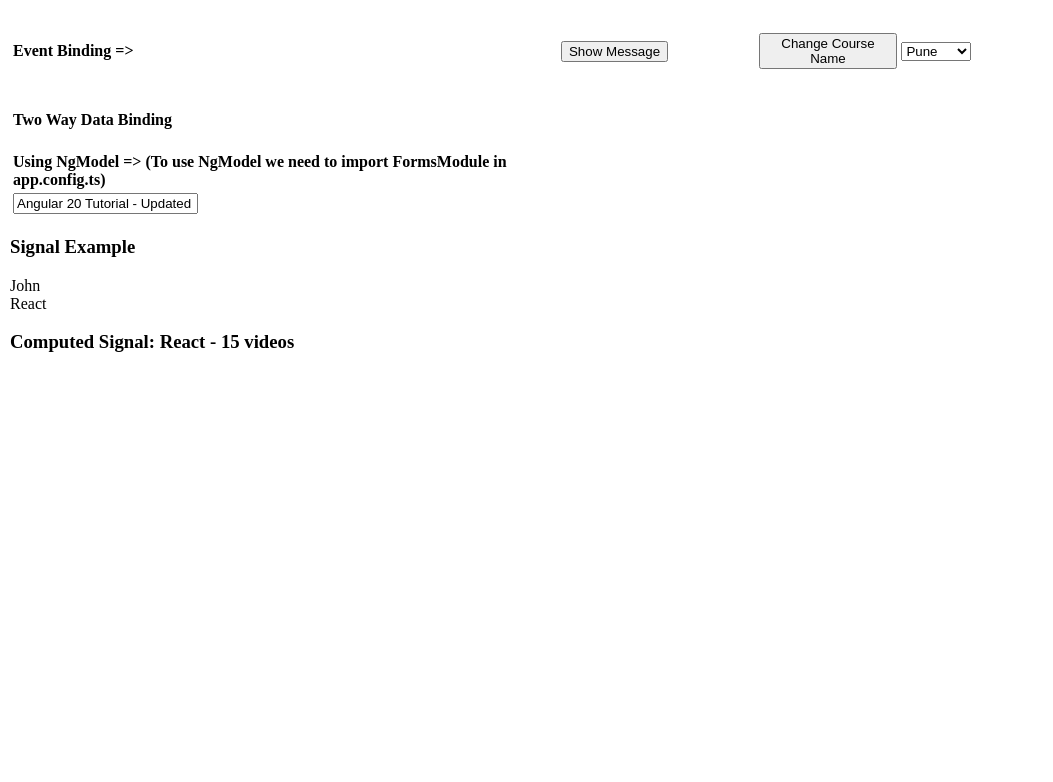
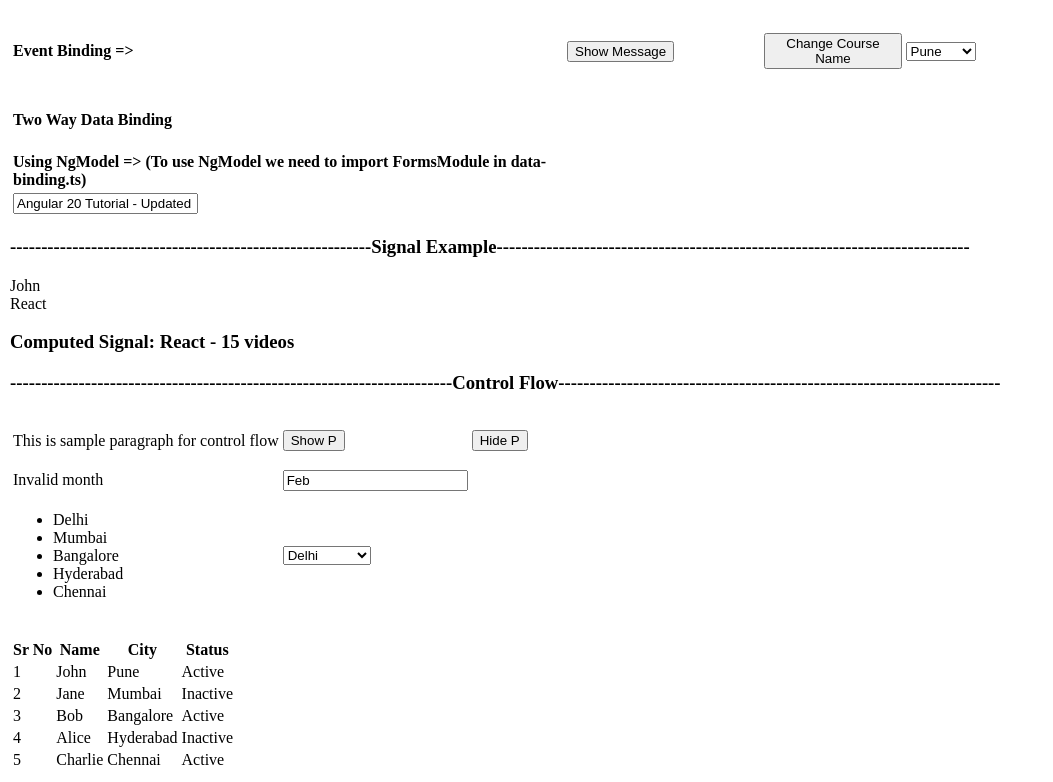
Before and after one commit to Harsh170699/Angularv20Practice, an Angular app: page / in a window 1280 px wide. Shown: the part 422-1204 px from the top of the page, without its empty margins (0-1053 px from the left). Before the commit the page ends 804 px from the top, so only its background shows below. Built offline with nearby package versions, Linux system fonts and the light colour scheme.

Commit message:
5. Control Flow in Angular - @if, @else, @for directives

```diff
--- a/src/app/app.html
+++ b/src/app/app.html
@@ -6,5 +6,6 @@
         <app-user></app-user>
         <app-data-binding></app-data-binding>
         <app-signal-example></app-signal-example>
+        <app-control-flow></app-control-flow>
     </tr>
 </table>
--- a/src/app/app.ts
+++ b/src/app/app.ts
@@ -3,10 +3,11 @@ import { Admin } from "./components/admin/admin";
 import { User } from "./components/user/user";
 import { DataBinding } from './components/data-binding/data-binding';
 import { SignalExample } from './components/signal-example/signal-example';
+import { ControlFlow } from './components/control-flow/control-flow';
 
 @Component({
   selector: 'app-root',
-  imports: [Admin, User, DataBinding, SignalExample],
+  imports: [Admin, User, DataBinding, SignalExample, ControlFlow],
   templateUrl: './app.html',
   styleUrl: './app.css'
 })
--- /dev/null
+++ b/src/app/components/control-flow/control-flow.html
@@ -0,0 +1,73 @@
+<h3>-----------------------------------------------------------------------Control Flow-----------------------------------------------------------------------</h3>
+<table>
+    <tr>
+        <td>
+            @if (isParaVisible === true) {
+                <p>This is sample paragraph for control flow</p>
+            } @else {
+                <h3>isParaVisible is false</h3>
+            }
+        </td>
+        <td>
+            <button (click)="showP()">Show P</button>
+        </td>
+        <td>
+            <button (click)="hideP()">Hide P</button>
+        </td>
+    </tr>
+    <tr>
+        <td>
+            @if (startMonthName == 'jan') {
+                <p>Month is January</p>
+            } @else if (startMonthName == 'feb') {
+                <p>Month is February</p>
+            } @else if (startMonthName == 'mar') {
+                <p>Month is March</p>
+            } @else if (startMonthName == 'apr') {
+                <p>Month is April</p>
+            } @else {
+                <span>Invalid month</span>
+            }
+        </td>
+        <td>
+            <input type="text" [(ngModel)]="startMonthName">
+        </td>
+    </tr>
+    <tr>
+        <td>
+            <ul>
+                @for (item of cityList; track $index) {
+                    <li>{{ item }}</li>
+                }
+            </ul>
+        </td>
+        <td>
+            <select name="" id="">
+                @for (item of cityList; track $index) {
+                    <option value="{{ item }}">{{ item }}</option>
+                }
+            </select>
+        </td>
+    </tr>
+</table>
+<br>
+<table>
+    <thead>
+        <tr>
+            <th>Sr No</th>
+            <th>Name</th>
+            <th>City</th>
+            <th>Status</th>
+        </tr>
+    </thead>
+    <tbody>
+        @for (item of studentList; track $index) {
+            <tr>
+                <td>{{ $index + 1 }}</td>
+                <td>{{ item.name }}</td>
+                <td>{{ item.city }}</td>
+                <td>{{ item.isActive ? 'Active' : 'Inactive' }}</td>
+            </tr>
+        }
+    </tbody>
+</table>
--- /dev/null
+++ b/src/app/components/control-flow/control-flow.ts
@@ -0,0 +1,32 @@
+import { Component } from '@angular/core';
+import { FormsModule } from '@angular/forms';
+
+@Component({
+  selector: 'app-control-flow',
+  imports: [FormsModule],
+  templateUrl: './control-flow.html',
+  styleUrl: './control-flow.css',
+})
+export class ControlFlow {
+  isParaVisible: boolean = true;
+
+  startMonthName: string = 'Feb';
+
+  cityList: string[] = ['Delhi', 'Mumbai', 'Bangalore', 'Hyderabad', 'Chennai'];
+
+  studentList: any[] = [
+    {name: 'John', city: 'Pune', isActive: true},
+    {name: 'Jane', city: 'Mumbai', isActive: false},
+    {name: 'Bob', city: 'Bangalore', isActive: true},
+    {name: 'Alice', city: 'Hyderabad', isActive: false},
+    {name: 'Charlie', city: 'Chennai', isActive: true}
+  ]
+
+  showP() {
+    this.isParaVisible = true;
+  }
+
+  hideP() {
+    this.isParaVisible = false;
+  }
+}
--- a/src/app/components/data-binding/data-binding.html
+++ b/src/app/components/data-binding/data-binding.html
@@ -60,7 +60,7 @@
     </tr>
     <br>
     <tr>
-        <td><b>Using NgModel => (To use NgModel we need to import FormsModule in app.config.ts)</b></td>
+        <td><b>Using NgModel => (To use NgModel we need to import FormsModule in data-binding.ts)</b></td>
     </tr>
     <tr>
         <td>
--- a/src/app/components/signal-example/signal-example.html
+++ b/src/app/components/signal-example/signal-example.html
@@ -1,4 +1,4 @@
-<h3>Signal Example</h3>
+<h3>----------------------------------------------------------Signal Example----------------------------------------------------------------------------</h3>
 
 
 <span>{{firstName}}</span>
```
Also changed, not shown: src/app/components/control-flow/control-flow.css (added), 1 other file (tests, documents, lock files or other folders).
